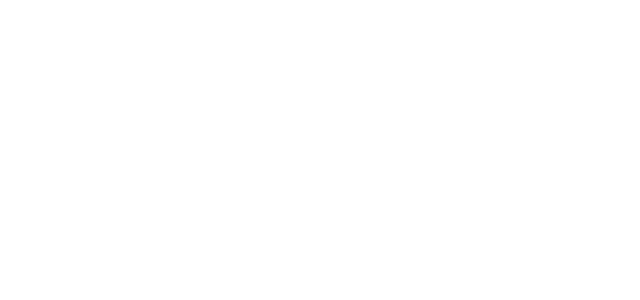
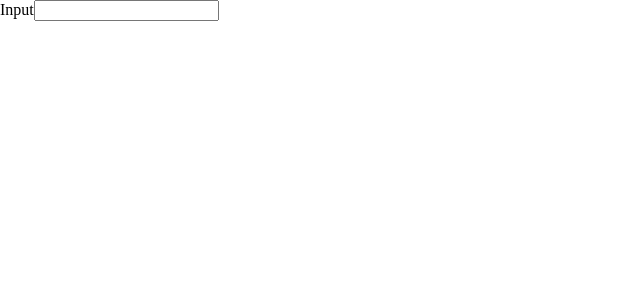
Before and after one commit to dbrodie122/daily-ui, a Next.js app: page /signup in a window 1280 px wide. Shown: the top 300 px of the page, without its empty margins (0-640 px from the left). Built offline with nearby package versions, Linux system fonts and the light colour scheme.

Commit message:
Add SignupForm component

```diff
--- /dev/null
+++ b/components/signup/SignupForm.js
@@ -0,0 +1,14 @@
+import React from 'react';
+
+export default (props) => {
+  return (
+    <div>
+      <form>
+        <label>
+          Input
+          <input type='text'/>
+        </label>
+      </form>
+    </div>
+  )
+}
--- a/pages/signup.js
+++ b/pages/signup.js
@@ -1,5 +1,6 @@
 import React from 'react';
 import BasePage from '../components/BasePage';
+import SignupForm from '../components/signup/SignupForm';
 
 class Signup extends React.Component {
 	constructor(props) {
@@ -9,7 +10,7 @@
 	render() {
 		return (
       <BasePage>
-
+        <SignupForm />
       </BasePage>
 		)
 	}
```
